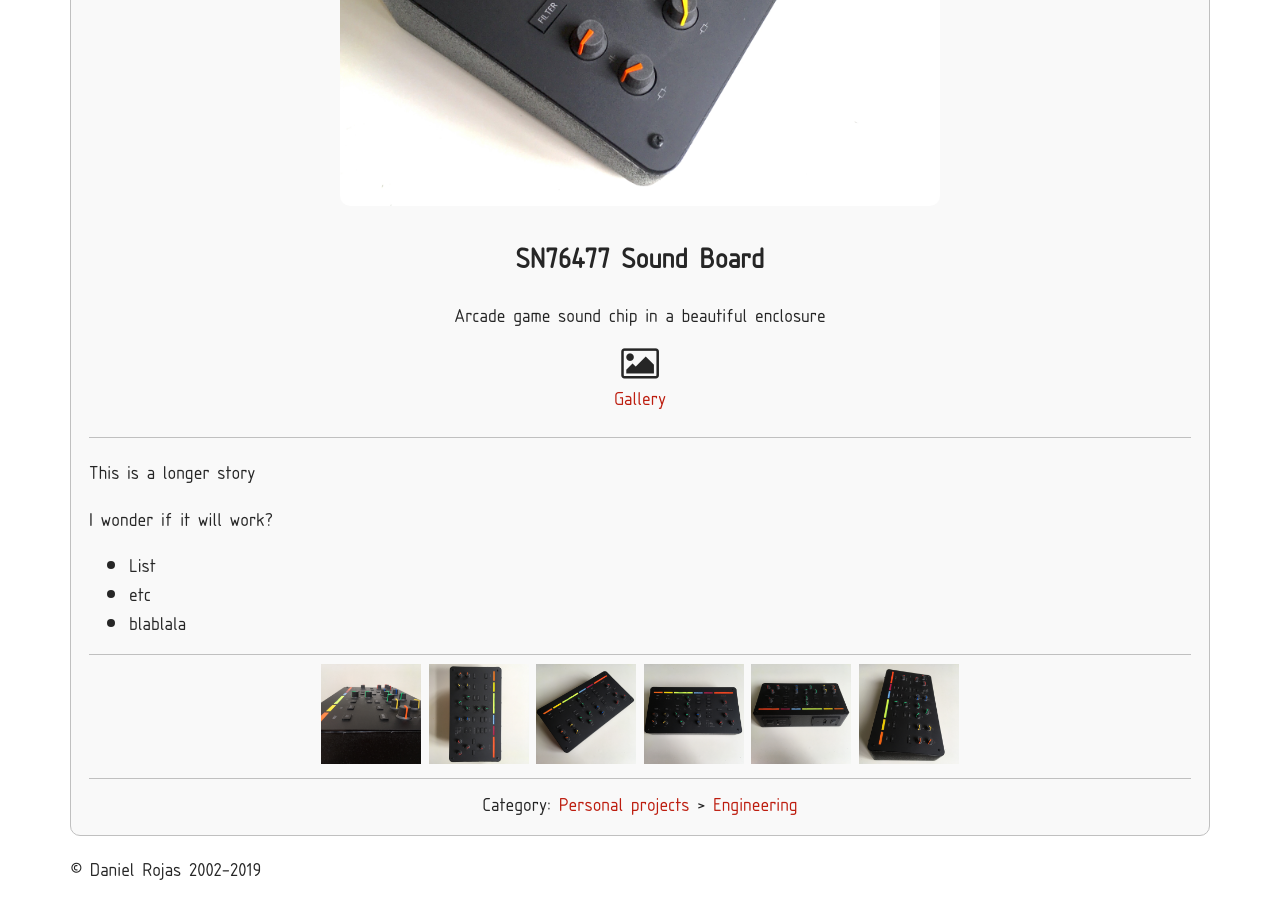
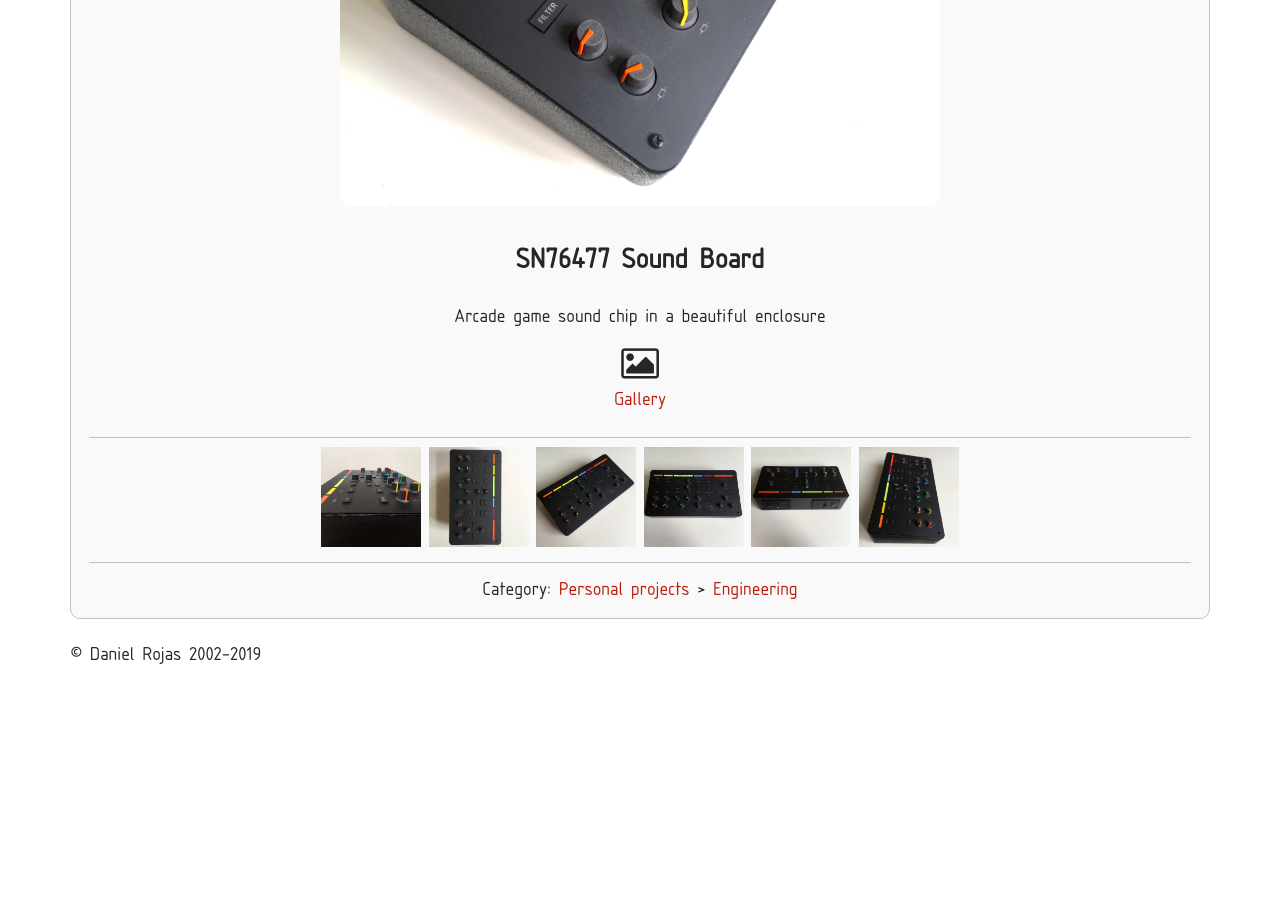
Before and after one commit to 17o2/17o2.github.io, a Jekyll site: the page built from _projects/sn76477mix.md, in a window 1280 px wide and 900 px high, scrolled down 577 px. Built offline with Jekyll 4.4.1, drawn with Linux system fonts in a browser that asks for light colours; nearby versions of some CDN libraries; after the commit the page ends 1261 px from its top, so only the background shows below that.

Commit message:
clean up some test stuff

```diff
--- a/_projects/sn76477mix.md
+++ b/_projects/sn76477mix.md
@@ -6,14 +6,4 @@ category: personal
 subcategory: engineering
 summary: "Arcade game sound chip in a beautiful enclosure"
 hasgallery: true
-text: |
-  This is a longer story
-
-  I wonder if it will work?
-
-  * List
-  * etc
-  * blablala
-
-
 ---
```
Also changed, not shown: projectfiles/sn76477mix/thumbnail.jpg.
